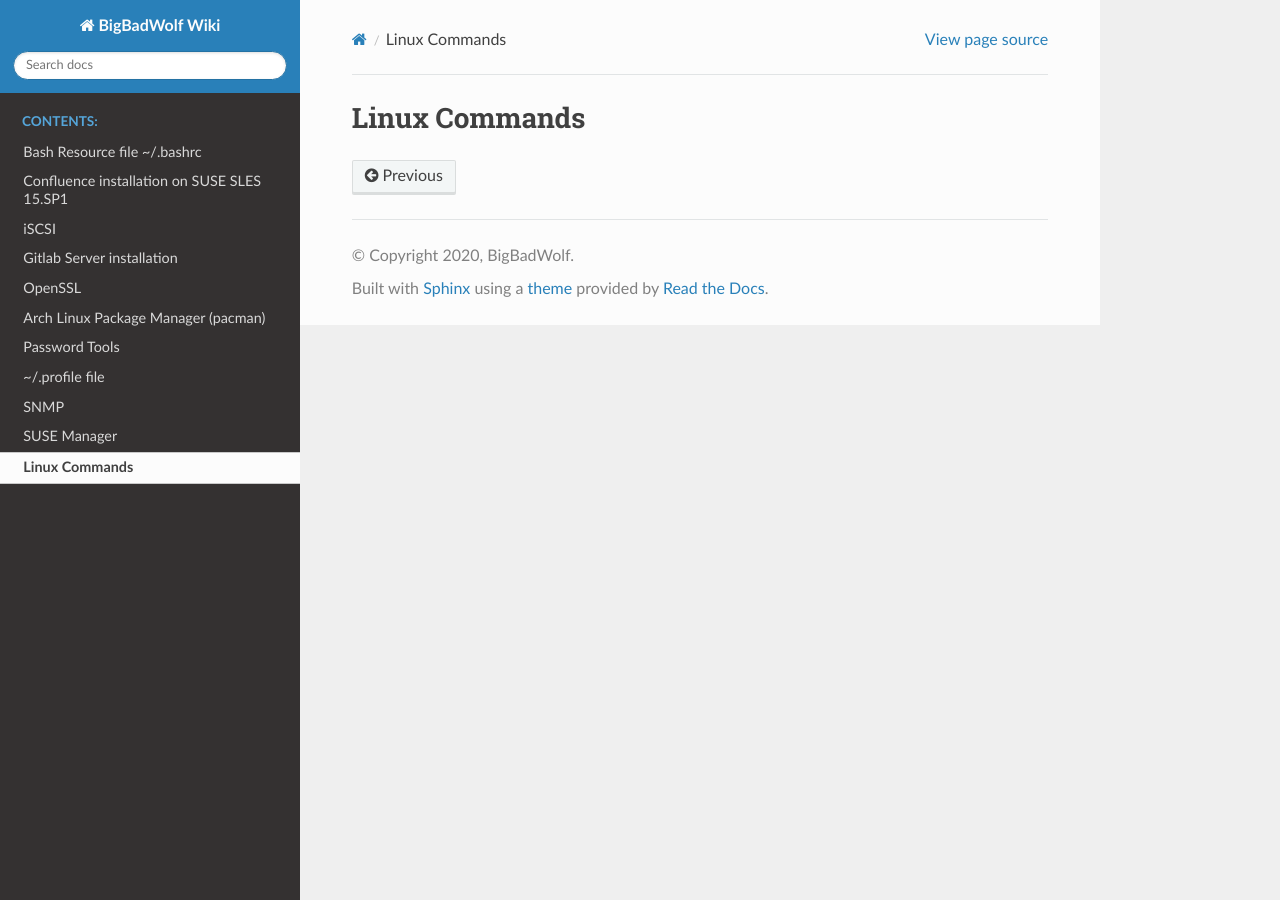
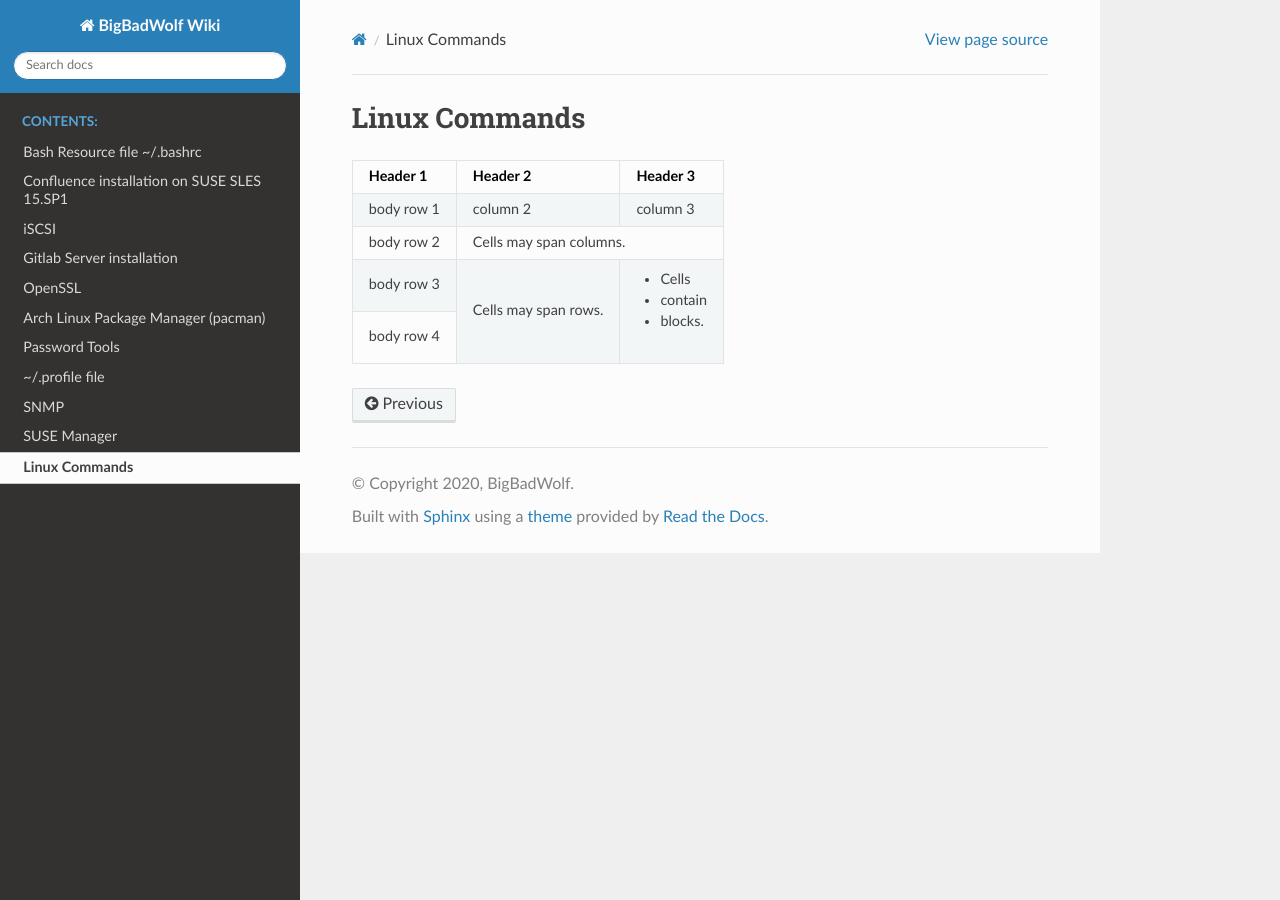
Before and after one commit to p3ll1n0r3/readthedocs, a Sphinx documentation site: the page built from docs/linux.rst, in a window 1280 px wide. Built offline with Sphinx 7.4.7 and the Read the Docs theme 2.0.0, drawn with Linux system fonts in a browser that asks for light colours.

Commit message:
Update linux.rst

```diff
--- a/docs/linux.rst
+++ b/docs/linux.rst
@@ -3,7 +3,7 @@
 
 +----------------+-----------------------------------------------+-------------------------------------------------+
 |command         |syntax                                         |usage                                            |
-+----------------+-----------------------------------------------+-------------------------------------------------+
++================+===============================================+=================================================+
 |grep            |find string in file(s)                                                                           |
 +----------------+-----------------------------------------------+-------------------------------------------------+
 |                |grep 'Hello world' document.txt                | find string in file                             |                                        +----------------+-----------------------------------------------+-------------------------------------------------+
@@ -13,3 +13,16 @@
 +----------------+-----------------------------------------------+-------------------------------------------------+
 |                |ssh bigbadwolf@secretbunker.org                | connect to ssh server with username             |
 +----------------+-----------------------------------------------+-------------------------------------------------+
+
+
++------------+------------+-----------+
+| Header 1   | Header 2   | Header 3  |
++============+============+===========+
+| body row 1 | column 2   | column 3  |
++------------+------------+-----------+
+| body row 2 | Cells may span columns.|
++------------+------------+-----------+
+| body row 3 | Cells may  | - Cells   |
++------------+ span rows. | - contain |
+| body row 4 |            | - blocks. |
++------------+------------+-----------+
```
